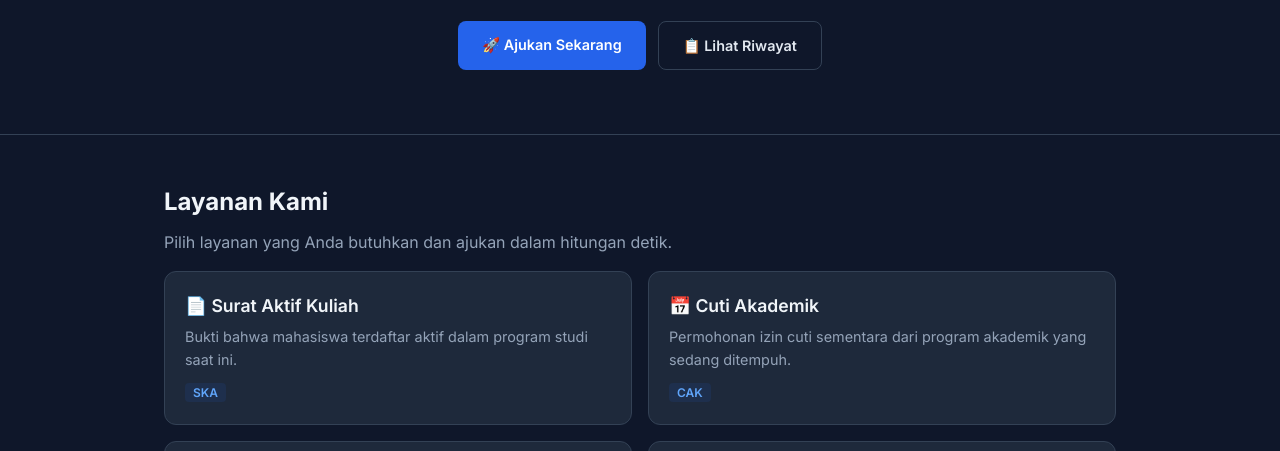
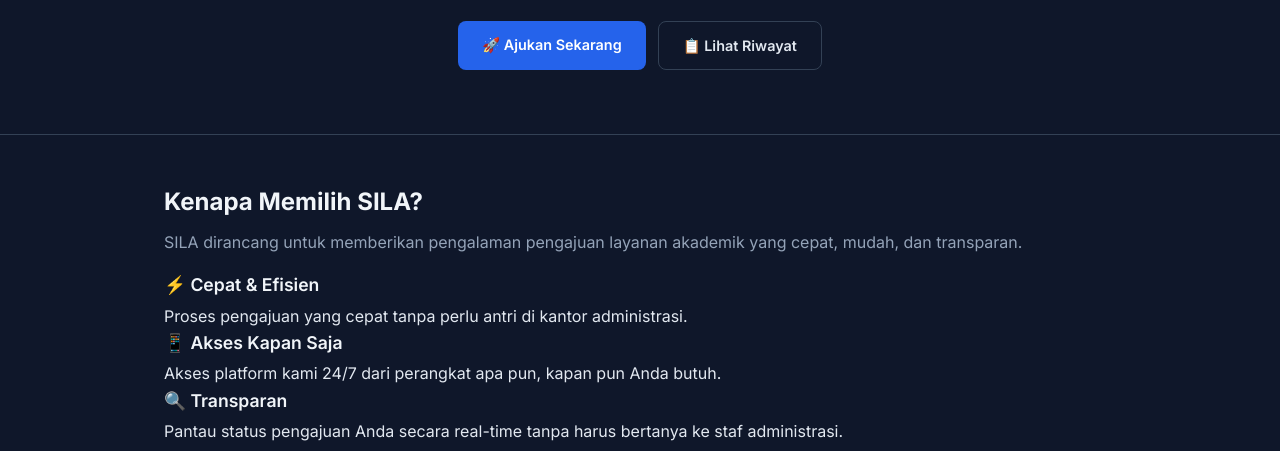
Before and after one commit to joysinaga04/silaAPG, a plain HTML site: page index.html in a window 1280 px wide. Shown: the part 314-765 px from the top of the page. Drawn offline with Linux system fonts and the light colour scheme.

Commit message:
edit file index html: menambahkan section baru

```diff
--- a/index.html
+++ b/index.html
@@ -46,6 +46,27 @@
                     <a href="riwayat.html" class="btn btn-outline">📋 Lihat Riwayat</a>
                 </div>
             </div>
+        </section>
+
+        <!-- ADDED COMMIT -->
+         <section class="section">
+            <div class="container">
+                <h2>Kenapa Memilih SILA?</h2>
+                <p class="section-desc">SILA dirancang untuk memberikan pengalaman pengajuan layanan akademik yang
+                    cepat, mudah, dan transparan.</p>
+                <div class="features-grid">
+                    <div class="feature">
+                        <h3>⚡ Cepat & Efisien</h3>
+                        <p>Proses pengajuan yang cepat tanpa perlu antri di kantor administrasi.</p>
+                    </div>
+                    <div class="feature">
+                        <h3>📱 Akses Kapan Saja</h3>
+                        <p>Akses platform kami 24/7 dari perangkat apa pun, kapan pun Anda butuh.</p>
+                    </div>
+                    <div class="feature">
+                        <h3>🔍 Transparan</h3>
+                        <p>Pantau status pengajuan Anda secara real-time tanpa harus bertanya ke staf administrasi.</p>
+                    </div>
         </section>
 
         <!-- Daftar Layanan -->
```
